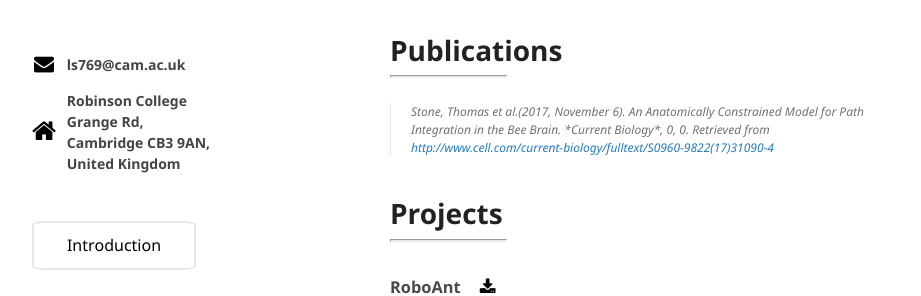
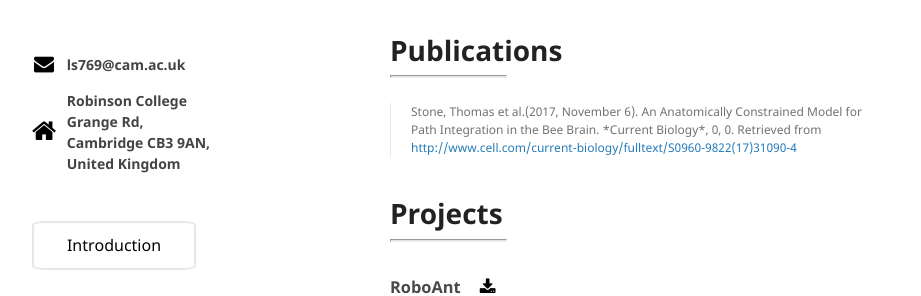
Before and after one commit to lucascimeca/lucascimeca.github.io, a Jekyll site: the page built from index.md, in a window 1280 px wide and 1400 px high, scrolled down 990 px. Shown: the part 154-450 px from the top of the window, without its empty margins (180-1101 px from the left). Built offline with Jekyll 4.4.1, drawn with Linux system fonts in a browser that asks for light colours; nearby versions of some CDN libraries; the repository's description, which GitHub fills in, is left out.

Commit message:
Update style.scss

```diff
--- a/assets/css/style.scss
+++ b/assets/css/style.scss
@@ -199,3 +199,7 @@ hr {
 h1 {
   margin: 0 0 5px
 }
+
+blockquote {
+  font-style: normal
+}
```
